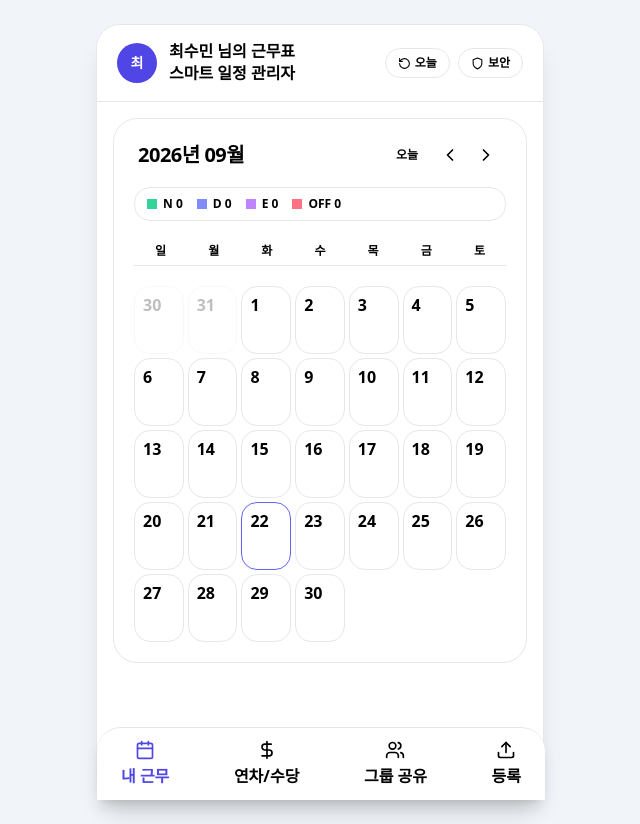
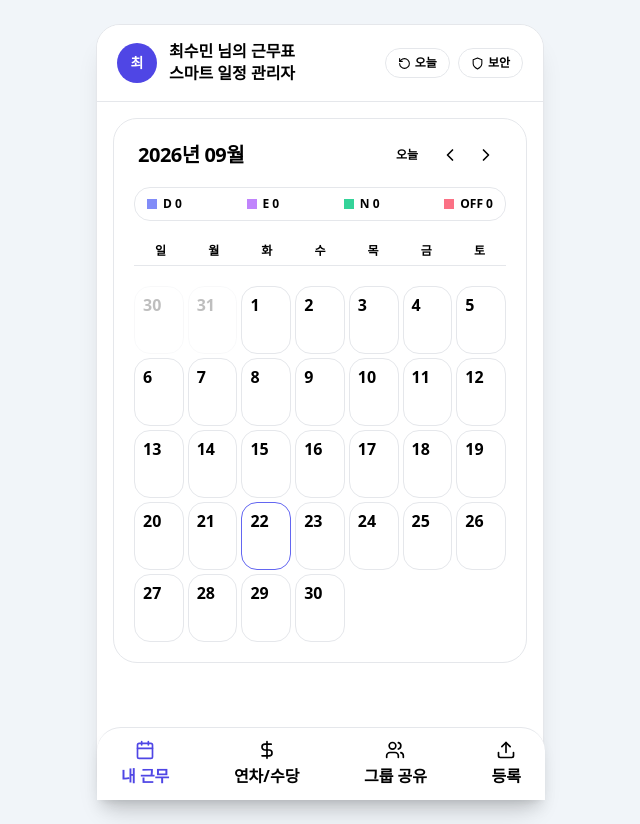
Before and after one commit to Choiseonkyeong/nurse-shift-calendar, a React (Vite) app: page / in a window 1280 px wide. Shown: the whole page, without its empty margins (320-960 px from the left). Built offline with nearby package versions, Linux system fonts and the light colour scheme; no server answers.

Commit message:
Update MyShiftTab.jsx

```diff
--- a/src/components/MyShiftTab.jsx
+++ b/src/components/MyShiftTab.jsx
@@ -25,7 +25,7 @@ export default function MyShiftTab({
     setSelectedDate(`${y}-${m}-01`);
   };
 
-  // 1. 근무 통계
+  // 1. 근무 통계 집계
   const shiftCounts = { D: 0, E: 0, N: 0, M: 0, OFF: 0, 연차: 0 };
   Object.entries(myShifts).forEach(([dateStr, shift]) => {
     if (dateStr.startsWith(`${currentYear}-${String(currentMonth).padStart(2, '0')}`)) {
@@ -63,19 +63,19 @@ export default function MyShiftTab({
     });
   }
 
-  // 3. 마이시프트 감성의 소프트 파스텔 타일 컬러
+  // 3. 근무 코드별 타일 컬러
   const getTileConfig = (shift) => {
     switch (shift) {
       case 'D':
-        return { style: { backgroundColor: '#818CF8', color: '#FFFFFF' }, label: 'D' }; // 소프트 인디고
+        return { style: { backgroundColor: '#818CF8', color: '#FFFFFF' }, label: 'D' }; // 인디고
       case 'E':
-        return { style: { backgroundColor: '#C084FC', color: '#FFFFFF' }, label: 'E' }; // 소프트 퍼플
+        return { style: { backgroundColor: '#C084FC', color: '#FFFFFF' }, label: 'E' }; // 퍼플
       case 'N':
-        return { style: { backgroundColor: '#34D399', color: '#064E3B' }, label: 'N' }; // 소프트 민트
+        return { style: { backgroundColor: '#34D399', color: '#064E3B' }, label: 'N' }; // 민트
       case 'M':
-        return { style: { backgroundColor: '#FBBF24', color: '#78350F' }, label: 'M' }; // 소프트 옐로우
+        return { style: { backgroundColor: '#FBBF24', color: '#78350F' }, label: 'M' }; // 옐로우
       case 'OFF':
-        return { style: { backgroundColor: '#FB7185', color: '#FFFFFF' }, isOff: true, label: 'OFF' }; // 코랄 오프
+        return { style: { backgroundColor: '#FB7185', color: '#FFFFFF' }, isOff: true, label: 'OFF' }; // 코랄
       case '연차':
         return { style: { backgroundColor: '#F472B6', color: '#FFFFFF' }, label: '연차' };
       default:
@@ -85,7 +85,7 @@ export default function MyShiftTab({
 
   return (
     <div className="space-y-4 font-sans max-w-md mx-auto pb-10">
-      {/* 화이트 바탕과 자연스럽게 연결되는 캘린더 카드 */}
+      {/* 캘린더 메인 카드 */}
       <div className="bg-white p-5 rounded-3xl shadow-xs border border-slate-100 space-y-4">
 
         {/* 상단 연/월 헤더 및 컨트롤 */}
@@ -121,12 +121,8 @@ export default function MyShiftTab({
           </div>
         </div>
 
-        {/* 미니멀 레전드 카운터 */}
-        <div className="flex items-center gap-3.5 px-3 py-2 bg-slate-50/80 rounded-2xl border border-slate-100 text-xs font-bold text-slate-600 overflow-x-auto no-scrollbar">
-          <div className="flex items-center gap-1.5 shrink-0">
-            <span className="w-2.5 h-2.5 rounded-xs" style={{ backgroundColor: '#34D399' }}></span>
-            <span>N {shiftCounts.N}</span>
-          </div>
+        {/* 상단 미니멀 레전드 카운터 (D -> E -> N -> M -> OFF 순서 적용) */}
+        <div className="flex items-center justify-between px-3 py-2 bg-slate-50/80 rounded-2xl border border-slate-100 text-xs font-black text-slate-600 overflow-x-auto no-scrollbar">
           <div className="flex items-center gap-1.5 shrink-0">
             <span className="w-2.5 h-2.5 rounded-xs" style={{ backgroundColor: '#818CF8' }}></span>
             <span>D {shiftCounts.D}</span>
@@ -136,13 +132,23 @@ export default function MyShiftTab({
             <span>E {shiftCounts.E}</span>
           </div>
           <div className="flex items-center gap-1.5 shrink-0">
-            <span className="w-2.5 h-2.5 rounded-xs" style={{ backgroundColor: '#FB7185' }}></span>
-            <span>OFF {shiftCounts.OFF}</span>
+            <span className="w-2.5 h-2.5 rounded-xs" style={{ backgroundColor: '#34D399' }}></span>
+            <span>N {shiftCounts.N}</span>
           </div>
           {shiftCounts.M > 0 && (
             <div className="flex items-center gap-1.5 shrink-0">
               <span className="w-2.5 h-2.5 rounded-xs" style={{ backgroundColor: '#FBBF24' }}></span>
               <span>M {shiftCounts.M}</span>
+            </div>
+          )}
+          <div className="flex items-center gap-1.5 shrink-0">
+            <span className="w-2.5 h-2.5 rounded-xs" style={{ backgroundColor: '#FB7185' }}></span>
+            <span>OFF {shiftCounts.OFF}</span>
+          </div>
+          {shiftCounts.연차 > 0 && (
+            <div className="flex items-center gap-1.5 shrink-0">
+              <span className="w-2.5 h-2.5 rounded-xs" style={{ backgroundColor: '#F472B6' }}></span>
+              <span>연차 {shiftCounts.연차}</span>
             </div>
           )}
         </div>
```
